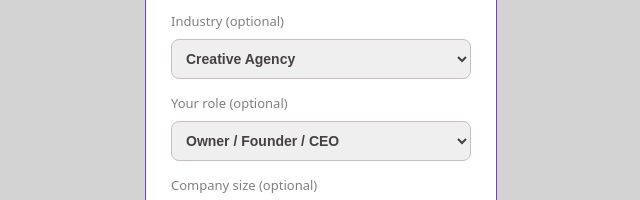
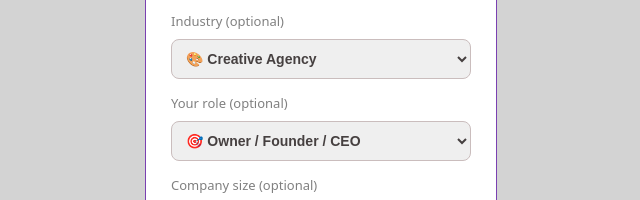
Before and after one commit to anuragpradhan20/CSS, a plain HTML site: page Box Model Solution/card5.html in a window 1280 px wide. Shown: the part 294-494 px from the top of the page, without its empty margins (319-959 px from the left). Drawn offline with Linux system fonts and the light colour scheme.

Commit message:
emoji added

```diff
--- a/Box Model Solution/card5.html
+++ b/Box Model Solution/card5.html
@@ -20,15 +20,15 @@
         <input type="text" name="" id="" />
         <label for="industry">Industry (optional)</label>
         <select name="industry" id="industry">
-            <option value="creative agency">Creative Agency</option>
-            <option value="software industry">Software Industry</option>
-            <option value="mechanical industry">Mechanical Industry</option>
+            <option value="creative agency">🎨 Creative Agency</option>
+            <option value="software industry">👨‍💻 Software Industry</option>
+            <option value="mechanical industry">🏭 Mechanical Industry</option>
         </select>
         <label for="role">Your role (optional)</label>
         <select name="role" id="role">
-            <option value="owner/founder/ceo">Owner / Founder / CEO</option>
-            <option value="devloper">Devloper</option>
-            <option value="Tester">Tester</option>
+            <option value="owner/founder/ceo">🎯 Owner / Founder / CEO</option>
+            <option value="devloper">⌨️ Devloper</option>
+            <option value="Tester">🖥️ Tester</option>
         </select>
         <label for="company size">Company size (optional)</label>
         <select name="company-size" id="company-size">
```
